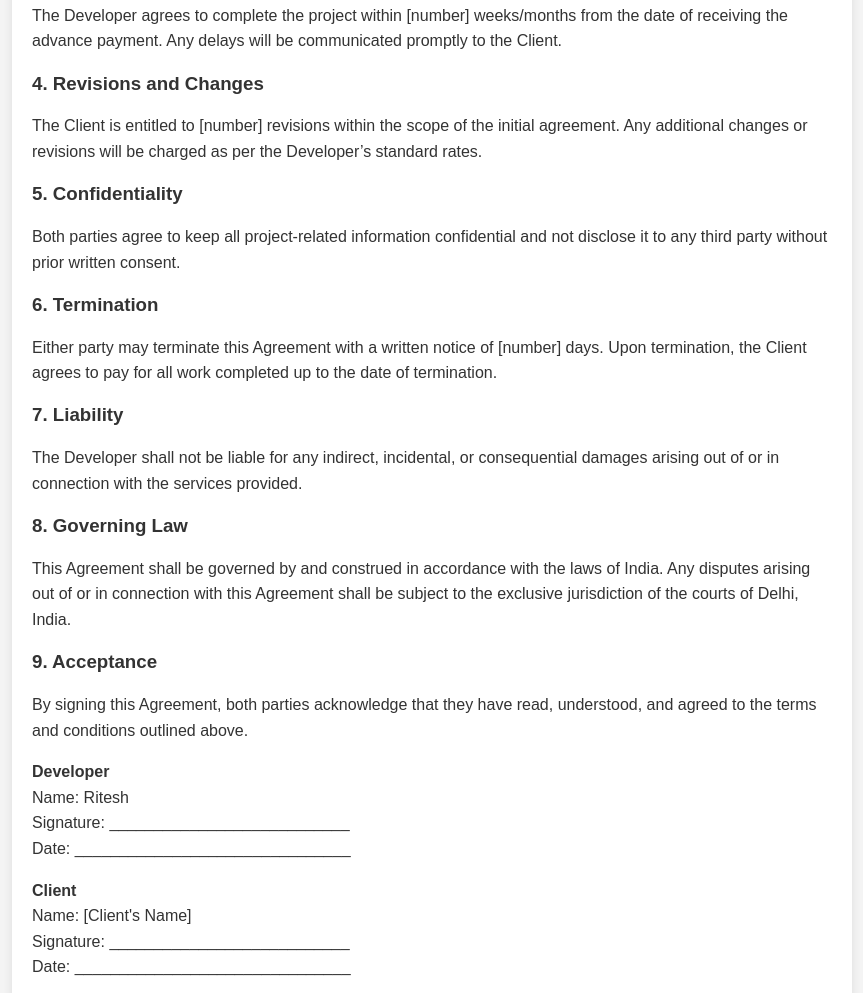
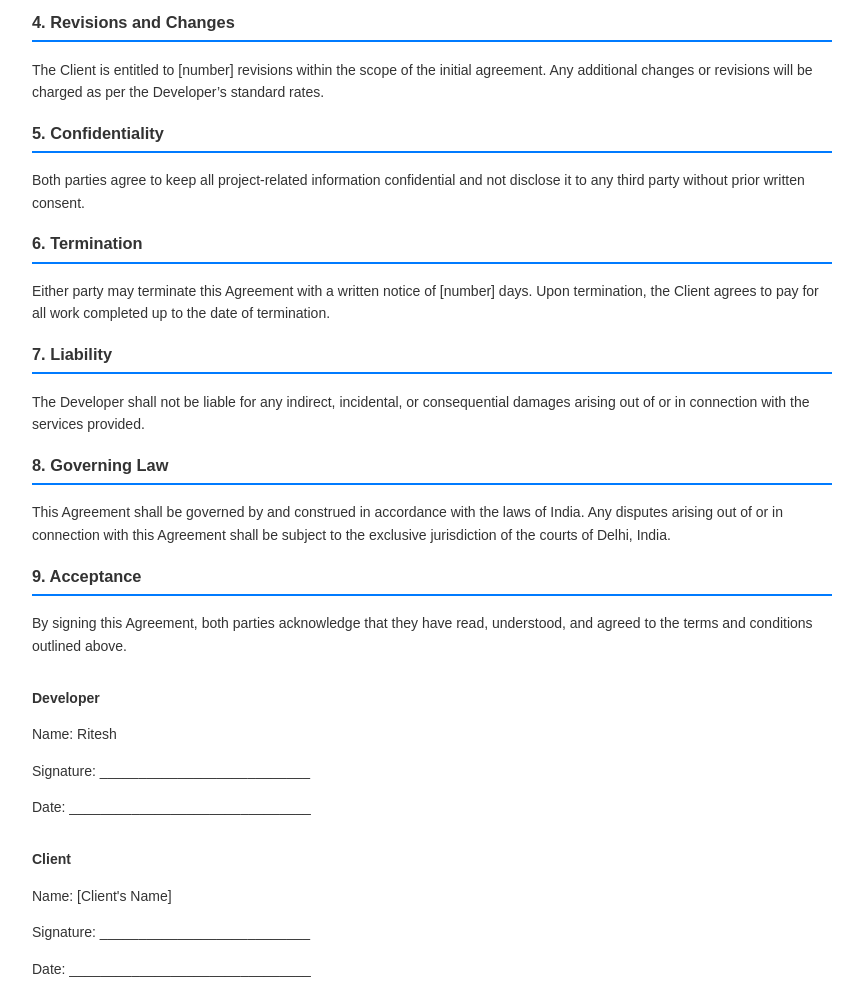
Before and after one commit to riteshk-007/Web-Services, a plain HTML site: page agree.html in a window 1280 px wide. Shown: the part 791-1784 px from the top of the page, without its empty margins (208-1071 px from the left). Drawn offline with nearby package versions, Linux system fonts and the light colour scheme.

```diff
--- a/agree.html
+++ b/agree.html
@@ -3,7 +3,7 @@
   <head>
     <meta charset="UTF-8" />
     <meta name="viewport" content="width=device-width, initial-scale=1.0" />
-    <title>Service Agreement Download</title>
+    <title>Service Agreement</title>
     <script src="https://cdnjs.cloudflare.com/ajax/libs/jspdf/2.5.0/jspdf.umd.min.js"></script>
     <script src="https://cdnjs.cloudflare.com/ajax/libs/html2canvas/1.4.1/html2canvas.min.js"></script>
     <style>
@@ -15,21 +15,23 @@
       }
       .content {
         background-color: #ffffff;
-        padding: 20px;
+        padding: 40px;
         border-radius: 10px;
-        box-shadow: 0 0 10px rgba(0, 0, 0, 0.1);
+        box-shadow: 0 0 15px rgba(0, 0, 0, 0.1);
         max-width: 800px;
         margin: auto;
+        font-size: 14px;
+        line-height: 1.6;
       }
       h3 {
         color: #333;
-        text-align: start;
+        border-bottom: 2px solid #007bff;
+        padding-bottom: 5px;
       }
       p,
       ul,
       table {
         color: #333;
-        line-height: 1.6;
       }
       ul {
         list-style-type: disc;
@@ -48,15 +50,6 @@
       button:hover {
         background-color: #0056b3;
       }
-      @media (max-width: 600px) {
-        .content {
-          padding: 10px;
-        }
-        button {
-          width: 100%;
-          margin-top: 10px;
-        }
-      }
       .option {
         display: inline-block;
         background: #2980b9;
@@ -67,18 +60,22 @@
         transition: background 0.3s;
         margin: 10px 0px;
       }
+      .signature {
+        margin-top: 30px;
+      }
+      .signature p {
+        margin-bottom: 0;
+      }
     </style>
   </head>
   <body>
     <a href="index.html" class="option">Back</a>
     <div class="content" id="content">
       <h3>Website Development Service Agreement</h3>
-
       <p>
         <strong>This Service Agreement</strong> is made on this [Date] day of
         [Month], [Year] by and between:
       </p>
-
       <p>
         <strong>Ritesh</strong>, an individual/freelancer with principal place
         of business at Rajapuri, Uttam Nagar, New Delhi, India.
@@ -166,19 +163,19 @@
         understood, and agreed to the terms and conditions outlined above.
       </p>
 
-      <p>
-        <strong>Developer</strong><br />
-        Name: Ritesh<br />
-        Signature: ___________________________<br />
-        Date: _______________________________
-      </p>
+      <div class="signature">
+        <p><strong>Developer</strong></p>
+        <p>Name: Ritesh</p>
+        <p>Signature: ___________________________</p>
+        <p>Date: _______________________________</p>
+      </div>
 
-      <p>
-        <strong>Client</strong><br />
-        Name: [Client's Name]<br />
-        Signature: ___________________________<br />
-        Date: _______________________________
-      </p>
+      <div class="signature">
+        <p><strong>Client</strong></p>
+        <p>Name: [Client's Name]</p>
+        <p>Signature: ___________________________</p>
+        <p>Date: _______________________________</p>
+      </div>
 
       <h3>Notes:</h3>
       <ul>
```
